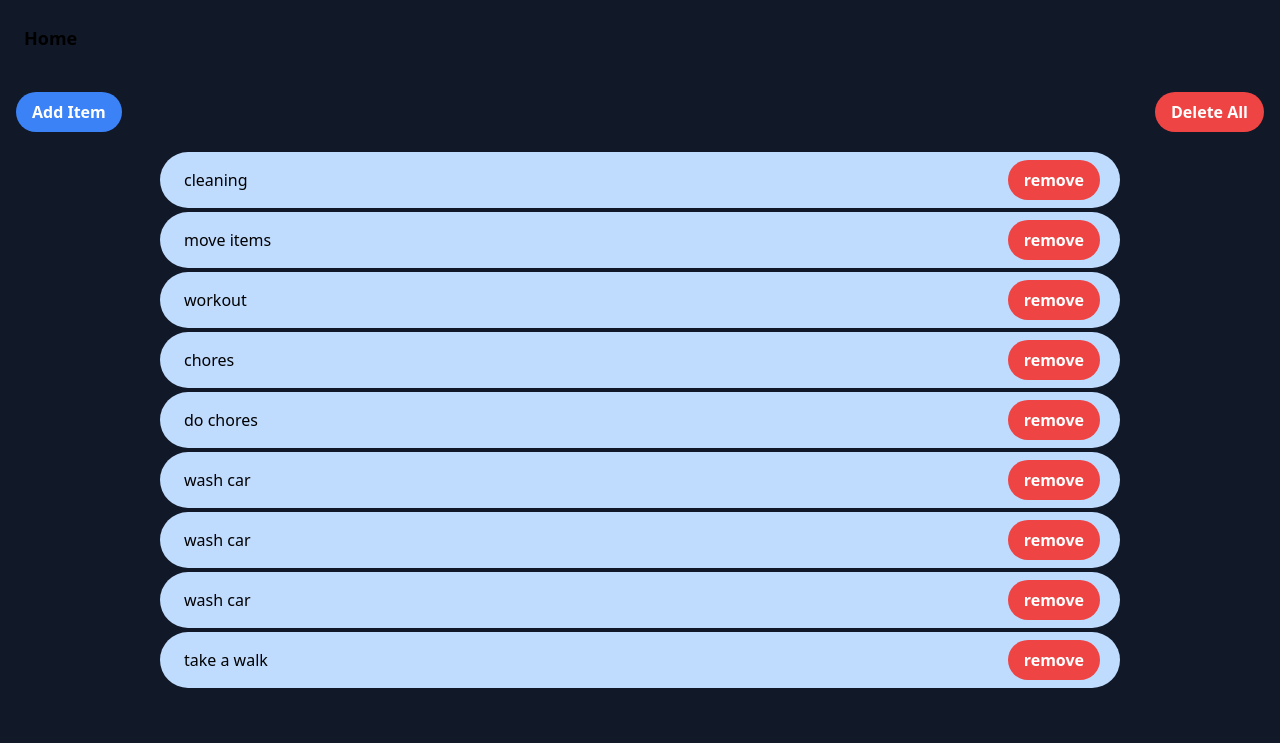
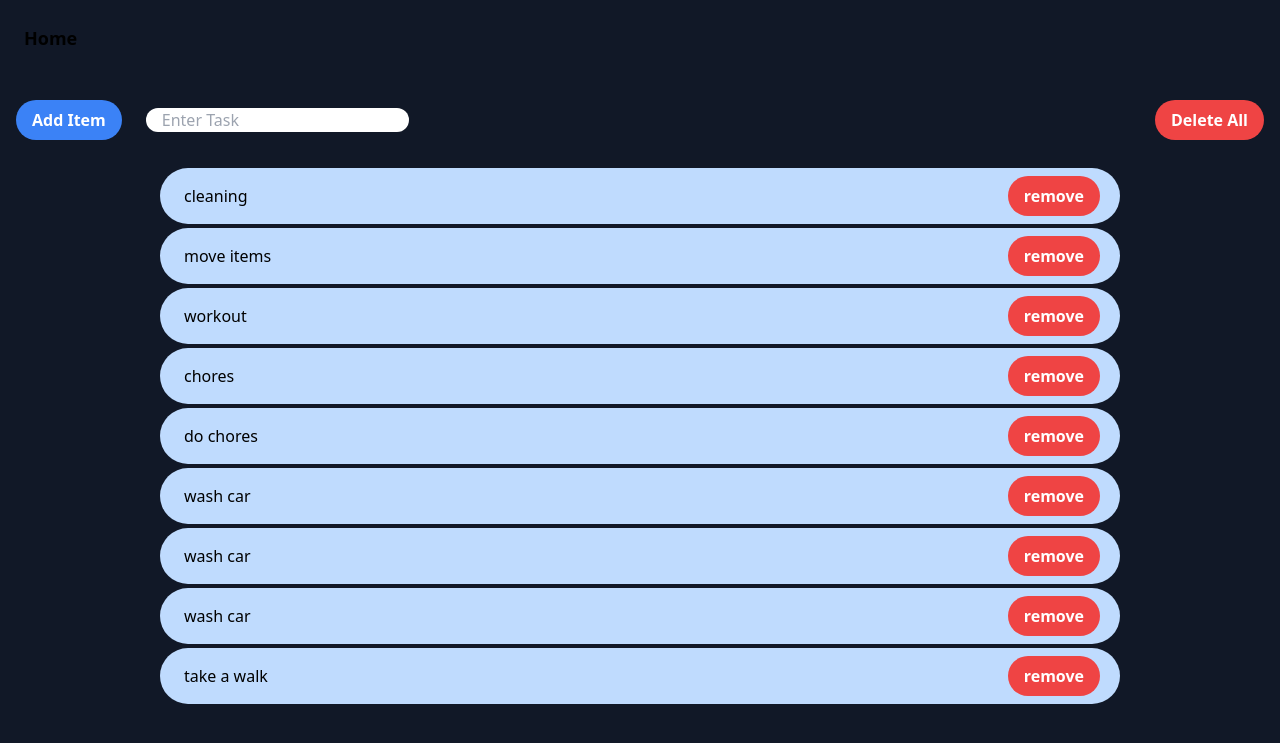
Before and after one commit to RahulPaul04/Todo-django, a Django app: page / in a window 1280 px wide. Shown: the top 743 px of the page. Run offline with Django 4.2, Linux system fonts and the light colour scheme; data comes from the database, SQL or seed files in the repository; both versions use the stored data as it was after the commit; some libraries are stand-ins or nearby versions.

Commit message:
items can now be added,saved to database,then displayed

```diff
--- /dev/null
+++ b/todo/to_do/static/css/styles.css
@@ -0,0 +1,3 @@
+.temporary-div {
+    @apply  rounded-full flex justify-center items-center bg-blue-200 my-1 mx-40;
+  }
--- a/todo/to_do/templates/base.html
+++ b/todo/to_do/templates/base.html
@@ -5,6 +5,10 @@
         <meta name="viewport" content="width=device-width,initial-scale=1.0">
         <script src="https://cdn.tailwindcss.com"></script>
         <title>{% block title%}{%endblock%}</title>
+        {% load static %}
+        <link rel="stylesheet" type="text/css" href="{% static 'css/styles.css' %}">
+        <script src="{% static 'js/script.js' %}"></script>
+
     </head>
     <body class="bg-gray-900">
         <div class="py-6 px-6">
--- a/todo/to_do/templates/index.html
+++ b/todo/to_do/templates/index.html
@@ -1,9 +1,29 @@
 {%extends 'base.html'%}
 {%block title%} Home {%endblock%}
 {%block content%}
-    <div class="px-4 py-4 flex justify-between">
-        <button class="bg-blue-500 hover:bg-blue-700 text-white font-bold py-2 px-4 rounded-full">Add Item</button>
-        <button class="bg-red-500 hover:bg-red-700 text-white font-bold py-2 px-4 rounded-full ">Delete All</button>
+<div class="px-4 py-4 flex items-center justify-between">
+    <button type="submit" id="addDivButton" class="bg-blue-500 hover:bg-blue-700 text-white font-bold py-2 px-4 rounded-full">Add Item</button>
+
+    <form id="addItemForm" action="" method="post">
+    {% csrf_token %}
+
+    <div class="px-4 py-4 flex items-center">
+        <input type="text" name="name" placeholder="Enter Task" class="rounded-full px-4 ml-2">
+    </div>
+    </form>
+    <div class="ml-auto">
+      <button class="bg-red-500 hover:bg-red-700 text-white font-bold py-2 px-4 rounded-full">Delete All</button>
+    </div>
+  </div>
+  <script>
+    document.getElementById('addDivButton').addEventListener('click', function() {
+        document.getElementById('addItemForm').submit();
+    });
+    </script>
+
+
+    <div id="dynamicDivContainer" class="relative">
+        <!-- Placeholder div where the temporary div will appear -->
     </div>
     <div>
         {%for item in items%}
--- a/todo/to_do/views.py
+++ b/todo/to_do/views.py
@@ -4,5 +4,13 @@ from . models import items
 # Create your views here.
 
 def index(request):
+    if request.method == "POST":
+        name = request.POST.get('name')
+        if name:
+            it = items(name=name)
+            try:
+                it.save()
+            except Exception as e:
+                print(f"Error saving item: {e}")
     item = items.objects.all()
     return render(request,"index.html",{"items":item})
--- a/todo/todo/urls.py
+++ b/todo/todo/urls.py
@@ -17,8 +17,11 @@ Including another URLconf
 from django.contrib import admin
 from django.urls import path
 from to_do import views
+from django.conf import settings
+from django.conf.urls.static import static
+
 
 urlpatterns = [
     path('',views.index,name="index"),
     path('admin/', admin.site.urls),
-]
+]+ static(settings.STATIC_URL, document_root=settings.STATIC_ROOT)
```
Also changed, not shown: todo/db.sqlite3, todo/to_do/migrations/0002_alter_items_options.py (added), todo/to_do/static/js/script.js (added).
